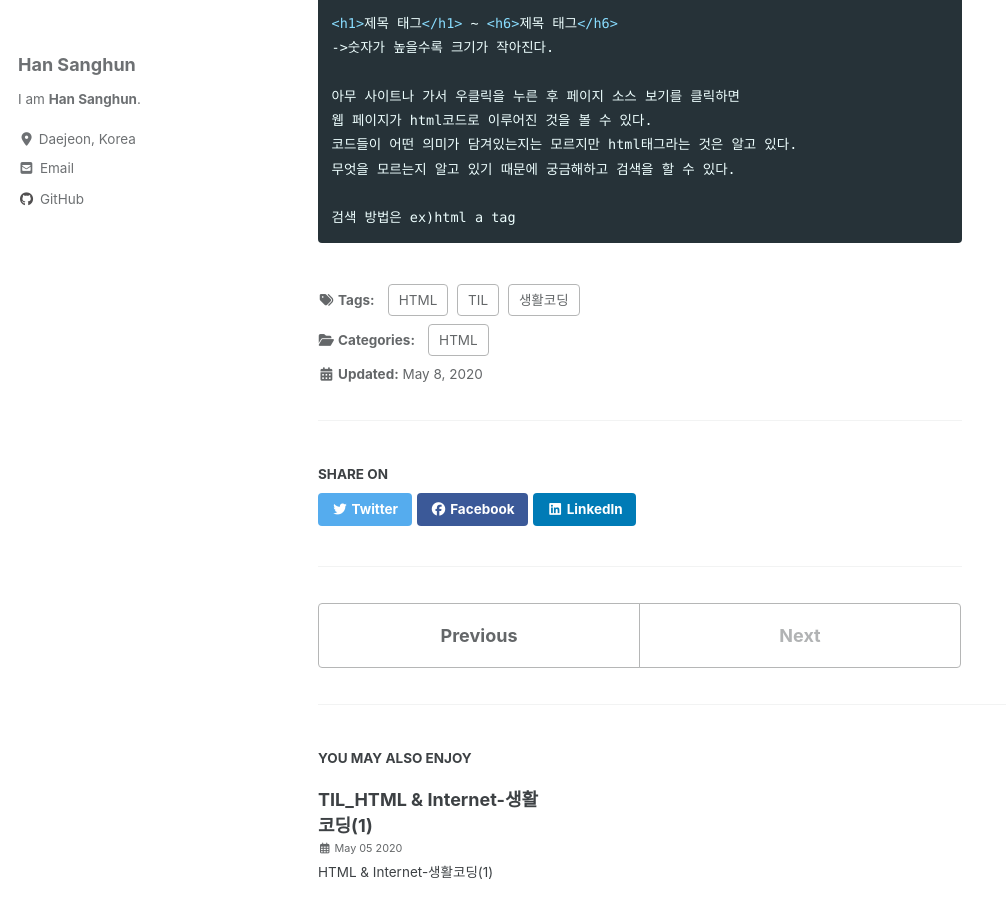
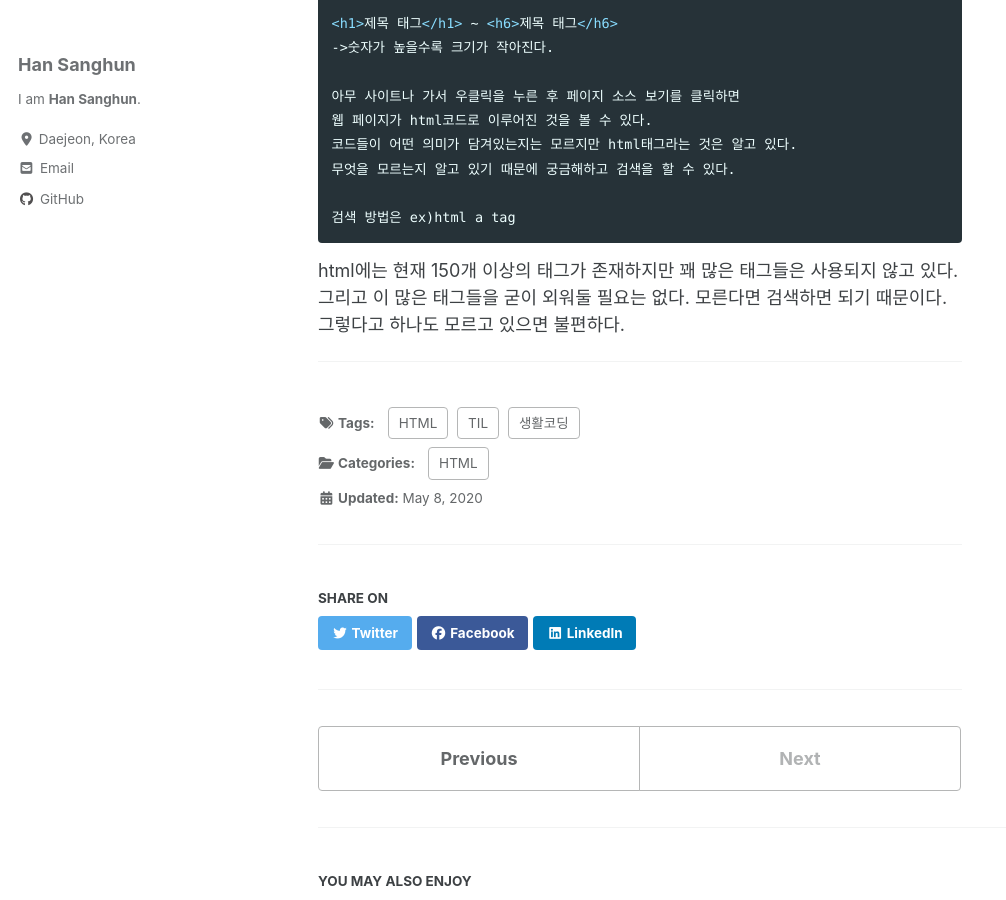
Before and after one commit to HanSanghun94/HanSanghun94.github.io, a Jekyll site: the page built from _posts/2020-05-08-html(2).md, in a window 1280 px wide and 900 px high, scrolled down 1318 px. Shown: the whole window, without its empty margins (0-1006 px from the left). Built offline with Jekyll 4.4.1, drawn with Linux system fonts in a browser that asks for light colours; cached includes are drawn as plain includes; nearby versions of some CDN libraries.

Commit message:
TIL_html(2) 공부

````diff
--- a/_posts/2020-05-08-html(2).md
+++ b/_posts/2020-05-08-html(2).md
@@ -50,3 +50,7 @@ toc : true
 
 검색 방법은 ex)html a tag
 ```
+
+html에는 현재 150개 이상의 태그가 존재하지만 꽤 많은 태그들은 사용되지 않고 있다. 그리고 이 많은 태그들을 굳이 외워둘 필요는 없다. 모른다면 검색하면 되기 때문이다. 그렇다고 하나도 모르고 있으면 불편하다.
+
+---
````
